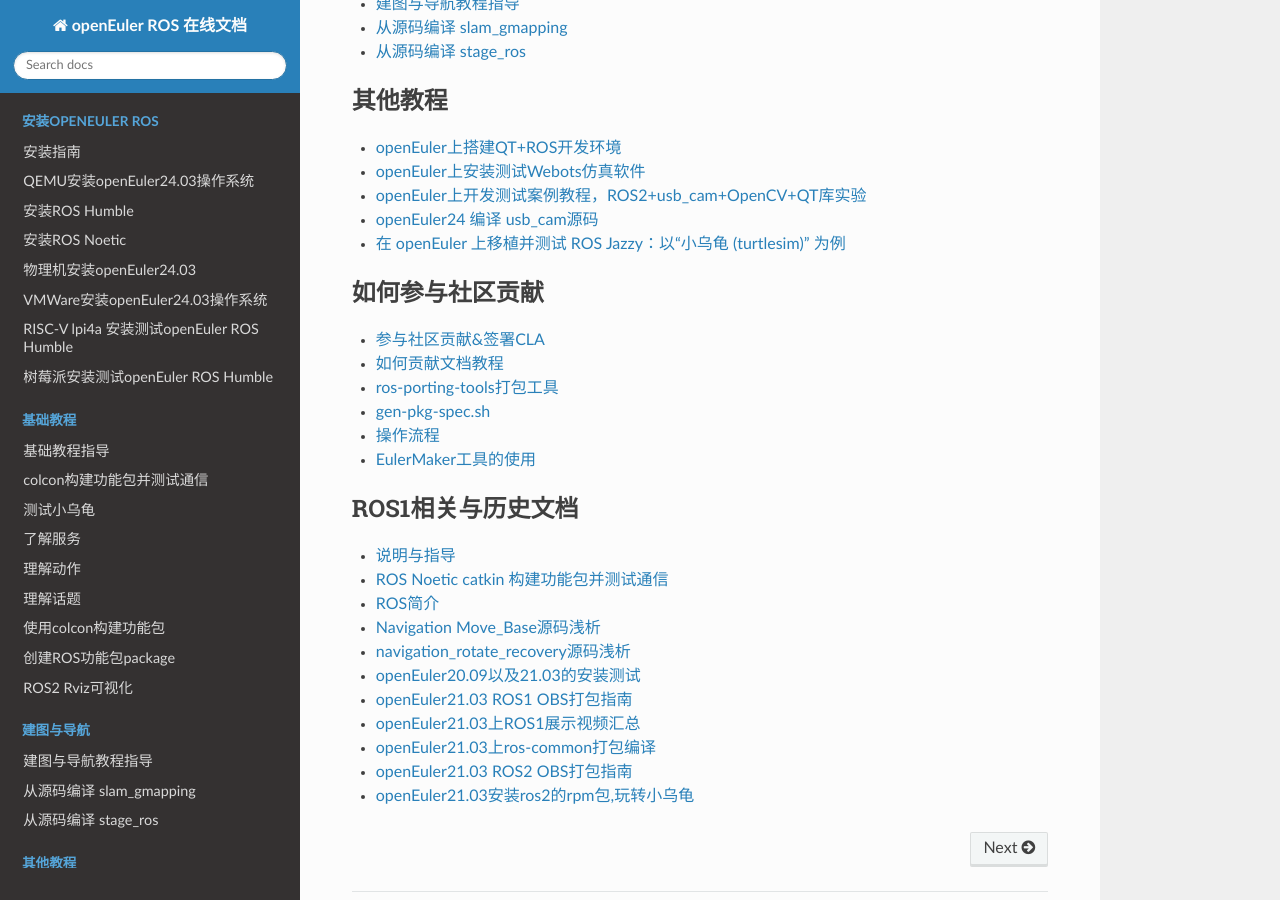
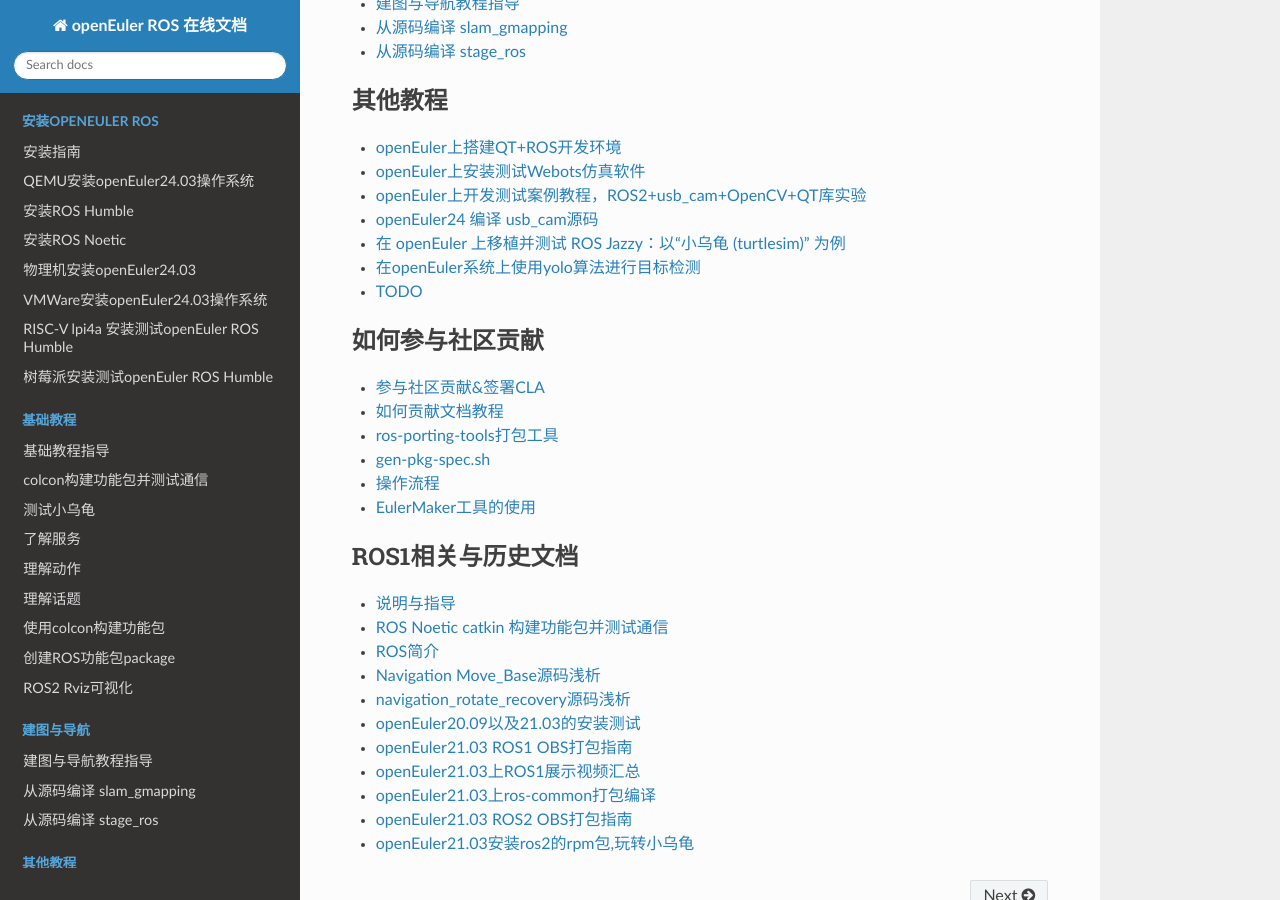
Before and after one commit to openeuler-mirror/ros, a Sphinx documentation site: the page built from docs/source/index.rst, in a window 1280 px wide and 900 px high, scrolled down 1281 px. Built offline with Sphinx 7.4.7 and the Read the Docs theme 3.1.0, drawn with Linux system fonts in a browser that asks for light colours.

Commit message:
add index

```diff
--- a/docs/source/index.rst
+++ b/docs/source/index.rst
@@ -62,6 +62,8 @@
    other-tutorials/usb-cam.md
    other-tutorials/usb-cam-build.md
    other-tutorials/openEuler-turtlesim-jazzy-example.md
+   other-tutorials/yolo-ros.md
+
 
 .. toctree::
    :maxdepth: 1
```
